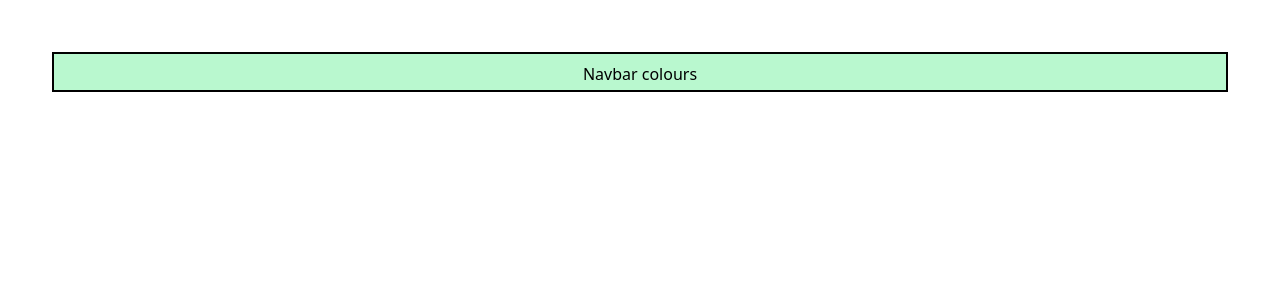
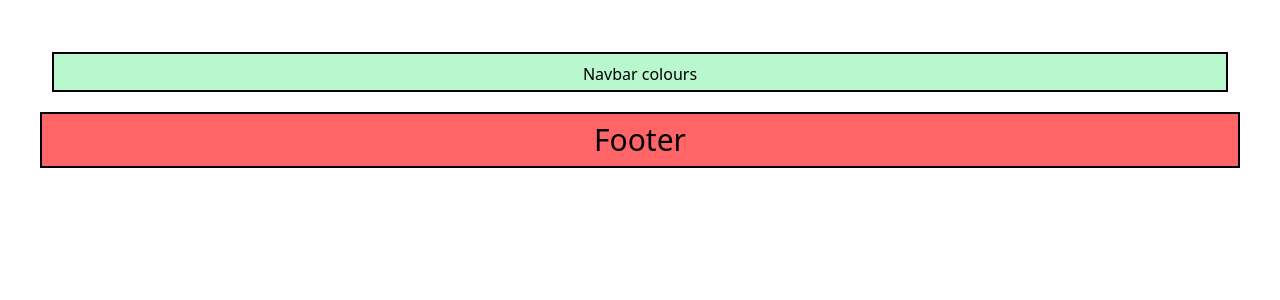
Before and after one commit to AKSHATGOYAL55/react-git-practice, a React (Vite) app: page / in a window 1280 px wide. Shown: the top 300 px of the page. Built offline with nearby package versions, Linux system fonts and the light colour scheme.

Commit message:
Changes in footer

```diff
--- a/src/App.jsx
+++ b/src/App.jsx
@@ -1,6 +1,8 @@
 
 import './App.css'
+import Footer from './components/footer'
 import Navbar from './components/Navbar'
+
 
 function App() {
 
@@ -9,6 +11,7 @@ function App() {
     <>
       <div>
         <Navbar/>
+        <Footer/>
       </div>
     </>
   )
--- a/src/components/Footer.jsx
+++ b/src/components/Footer.jsx
@@ -1,11 +1,11 @@
 import React from 'react'
 
-function footer() {
+function Footer() {
   return (
-    <div className='bg-red-400'>
+    <div className='bg-red-400 border-2 p-2 m-2 text-3xl'>
       Footer
     </div>
   )
 }
 
-export default footer
+export default Footer
```
